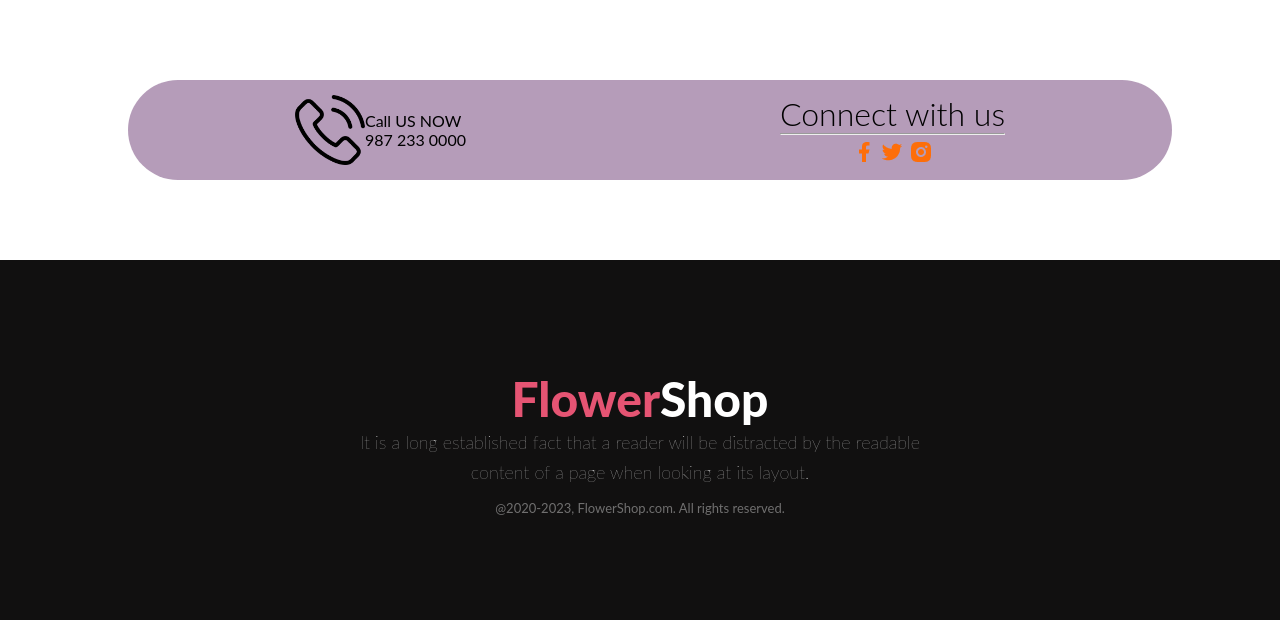
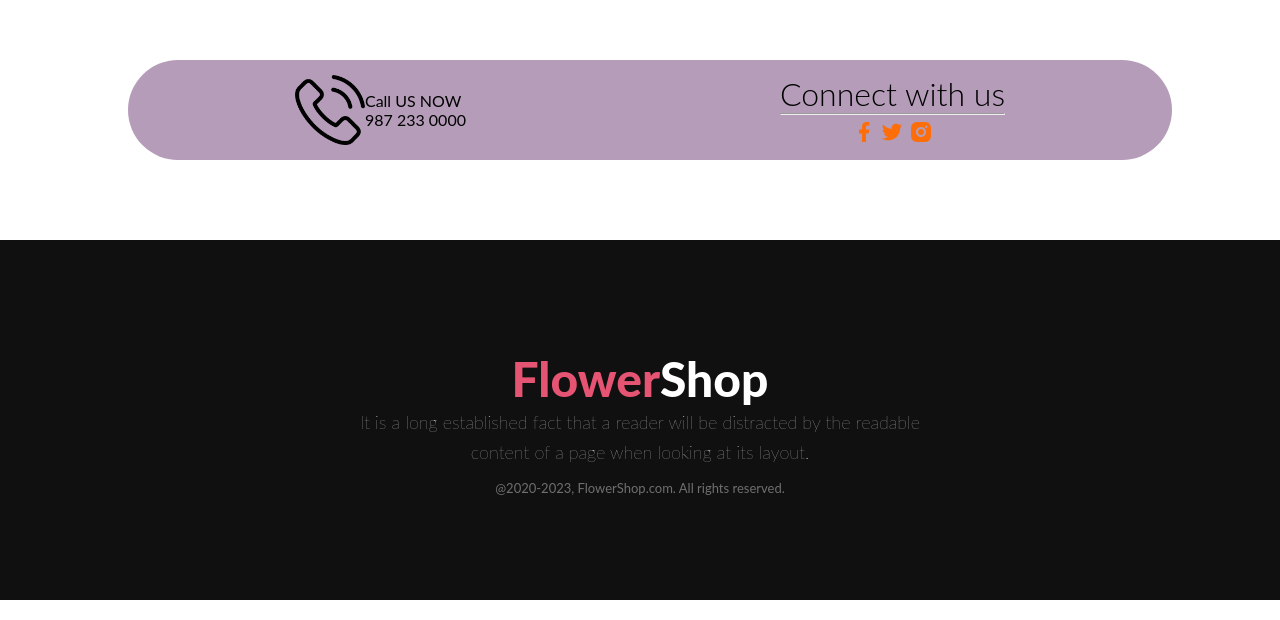
Before and after one commit to anjumnr99/Flower-Shop, a plain HTML site: page index.html in a window 1280 px wide. Shown: the part 3573-4193 px from the top of the page. Drawn offline with Linux system fonts and the light colour scheme.

Commit message:
updatede

```diff
--- a/styles/design.css
+++ b/styles/design.css
@@ -306,7 +306,7 @@ line-height: normal;
     justify-content: space-around;
     background-color: rgba(109, 59, 116, 0.5);
     padding: 10px;
-    margin-top: 100px;
+    /* margin-top: 100px; */
     margin-bottom: 80px;
     margin-left: 10%;
     margin-right: 10%;
```
